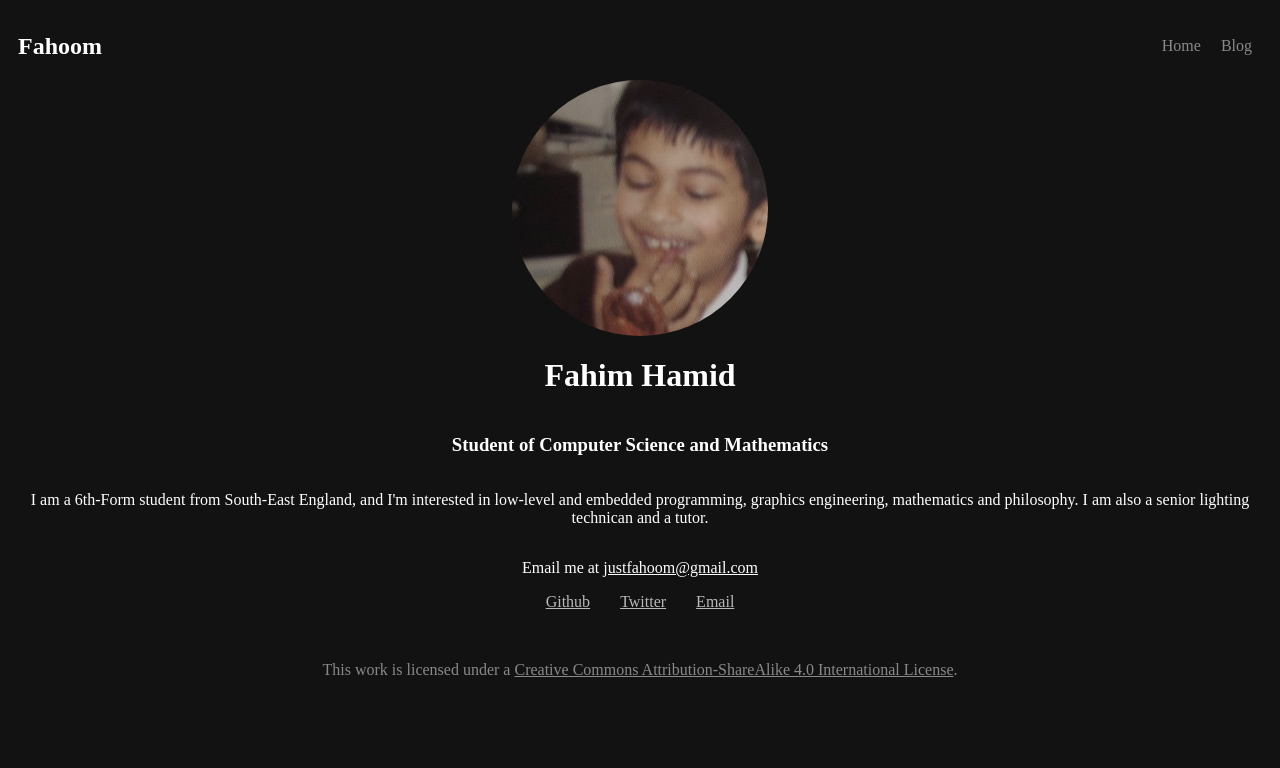
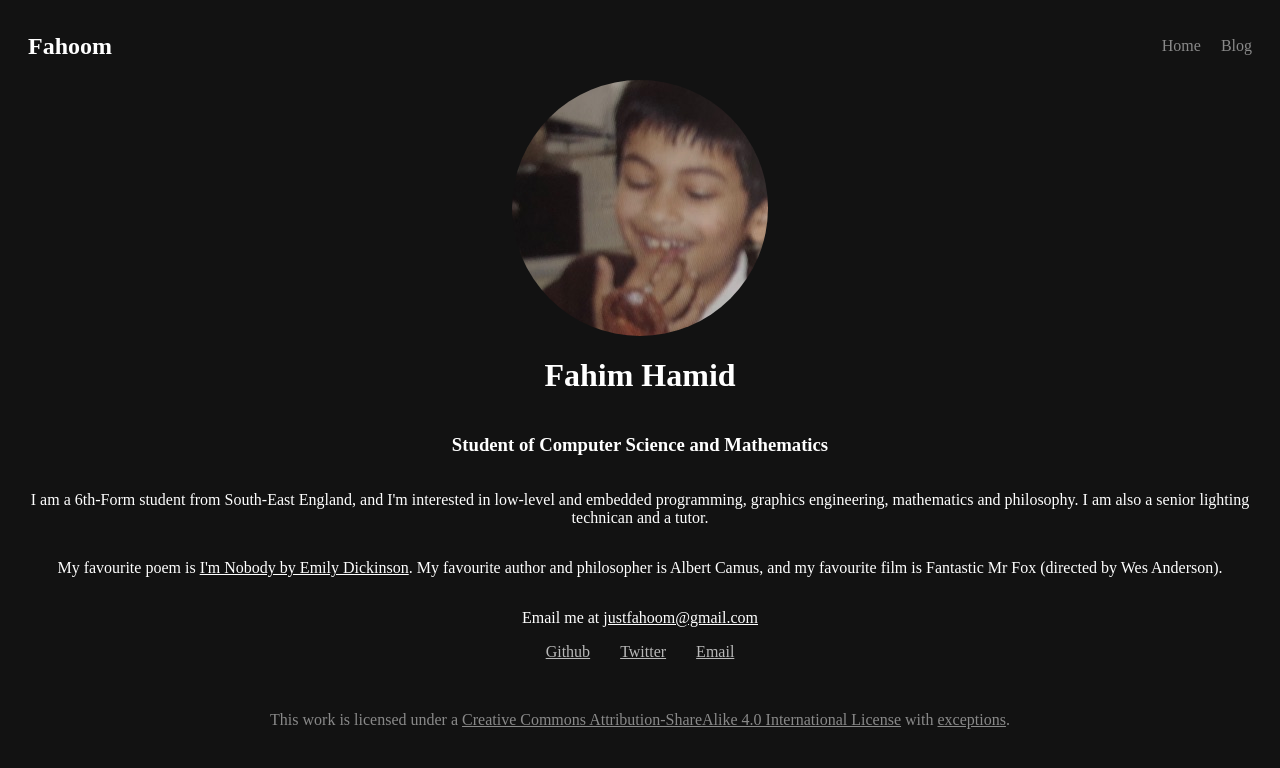
Before and after one commit to Fahoom/fahoom.github.io, a Jekyll site: the page built from index.html, in a window 1280 px wide. Shown: the top 768 px of the page. Built offline with Jekyll 4.4.1, drawn with Linux system fonts in a browser that asks for light colours; nearby versions of some CDN libraries; some web fonts are replaced.

Commit message:
a reference to mines

```diff
--- a/_includes/footer.html
+++ b/_includes/footer.html
@@ -1,3 +1,3 @@
 <footer>
-    This work is licensed under a <a rel="license" href="http://creativecommons.org/licenses/by-sa/4.0/">Creative Commons Attribution-ShareAlike 4.0 International License</a>.
+    This work is licensed under a <a rel="license" href="http://creativecommons.org/licenses/by-sa/4.0/">Creative Commons Attribution-ShareAlike 4.0 International License</a> with <a href="/about/exceptions.html">exceptions</a>.
 </footer>
--- a/_includes/nav.html
+++ b/_includes/nav.html
@@ -1,5 +1,5 @@
     <nav>
-        <h1>Fahoom</h1>
+        <h1><a href="/" style="color: #fff; text-decoration: none;">Fahoom</a></h1>
 
         {% for item in site.data.nav %}
         <a href="{{ item.link }}"
--- a/index.html
+++ b/index.html
@@ -7,7 +7,9 @@
     <h3>Student of Computer Science and Mathematics</h3>
 
     <p>I am a 6th-Form student from South-East England, and I'm interested in low-level and embedded programming, graphics engineering, mathematics and philosophy. I am also a senior lighting technican and a tutor.</p>
-    <p>Email me at <a href="mailto: justfahoom@gmail.com" style="color: #fff;;">justfahoom@gmail.com</a></p>
+    <p>My favourite poem is <a href="about/im-nobody.html" style="color: #fff;">I'm Nobody by Emily Dickinson</a>. My favourite author and philosopher is Albert Camus, and my favourite film is Fantastic Mr Fox (directed by Wes Anderson).</p>
+
+    <p>Email me at <a href="mailto: justfahoom@gmail.com" style="color: #fff;">justfahoom@gmail.com</a></p>
 
     <div class="social">
         <a href="https://github.com/Fahoom">Github</a>
```
Also changed, not shown: about/exceptions.html (added, +8 -0 lines), about/im-nobody.html (added, +17 -0 lines).
